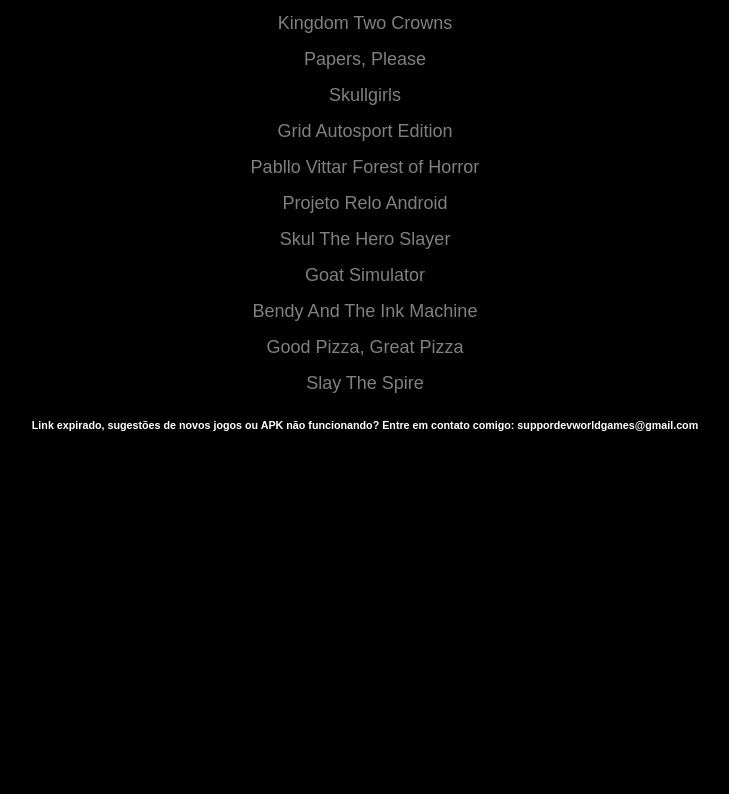
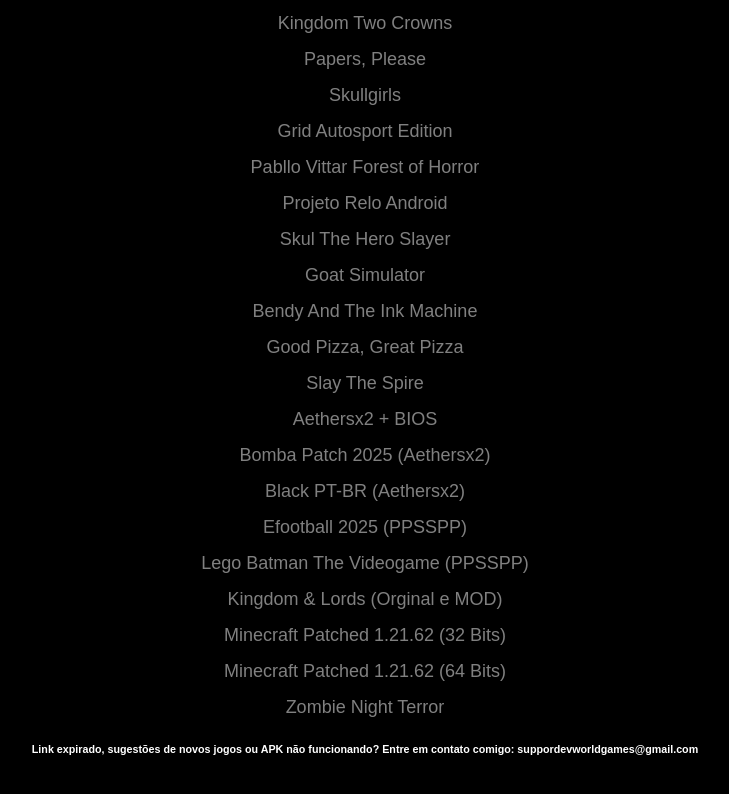
Before and after one commit to brn12kka/WorldLibrary, a plain HTML site: page index.html in a window 1280 px wide. Shown: the part 2657-3451 px from the top of the page, without its empty margins (275-1004 px from the left). Before the commit the page ends 3141 px from the top, so only its background shows below. Drawn offline with Linux system fonts and the light colour scheme.

Commit message:
site 0.10

```diff
--- a/index.html
+++ b/index.html
@@ -135,6 +135,15 @@
        <li><a href="https://www.mediafire.com/file/a0gav0z44v4vdco/Bendy_and_the_Ink_Machine_BY_GamerShow.rar/file" target="_blank">Bendy And The Ink Machine</a></li>
        <li><a href="https://www.mediafire.com/file/cpvvwuo7sos4urj/Good+Pizza,+Great+Pizza+v.5.9.0+By+GamerShow.rar/file" target="_blank">Good Pizza, Great Pizza</a></li>
        <li><a href="https://www.mediafire.com/file/gygqtfvmlya6xki/SLAY-THE-SPIRE-APK-2.38-ANDROPALACE.ORG.apk/file" target="_blank">Slay The Spire</a></li>
+       <li><a href="https://www.mediafire.com/file/zx4mah3vh6wpa7z/Aethersx2+BIOS.zip/file" target="_blank">Aethersx2 + BIOS</a></li>
+       <li><a href="https://www.mediafire.com/file/fd0lr6vuo2mo7jr/BOMBA+MIX+ITAQUI-RS+MUNDIAL+DE+CLUBES+2025+CORRECAO.rar/file" target="_blank">Bomba Patch 2025 (Aethersx2)</a></li>
+       <li><a href="https://www.mediafire.com/file/i3mgqytybdf7t3x/BLACK_PTBR.rar/file" target="blank">Black PT-BR (Aethersx2)</a></li>
+       <li><a href="https://www.mediafire.com/file/pbbv42novqnmb5n/eFootBall+25+Guh7Psp+FL+Link+Godcardoso.7z/file" target="_blank">Efootball 2025 (PPSSPP)</a></li>
+       <li><a href="https://www.mediafire.com/file/sz1ej6bzsk8o9rk/L3g0B4Tptbrpsp.rar/file" target="_blank">Lego Batman The Videogame (PPSSPP)</a></li>
+       <li><a href="https://www.mediafire.com/file/bav19w0hxmig3a6/Kingdom+&+Lords.zip/file" target="_blank">Kingdom & Lords (Orginal e MOD)</a></li>
+       <li><a href="https://www.mediafire.com/file/pefnapqbkghnsgm/Patch_1.21.62__%252832-BITS%2529.apk/file" target="_blank">Minecraft Patched 1.21.62 (32 Bits)</a></li>
+       <li><a href="https://www.mediafire.com/file/k4odsny8k7onbeg/Patch_1.21.62__%252864-BITS%2529.apk/file" target="_blank">Minecraft Patched 1.21.62 (64 Bits)</a></li>
+       <li><a href="https://www.mediafire.com/file/oukg5iqx2ua0w39/Zombie+Nigth+Terror.zip/file" target="_blank">Zombie Night Terror</a></li>
 
     </ul>
 
```
